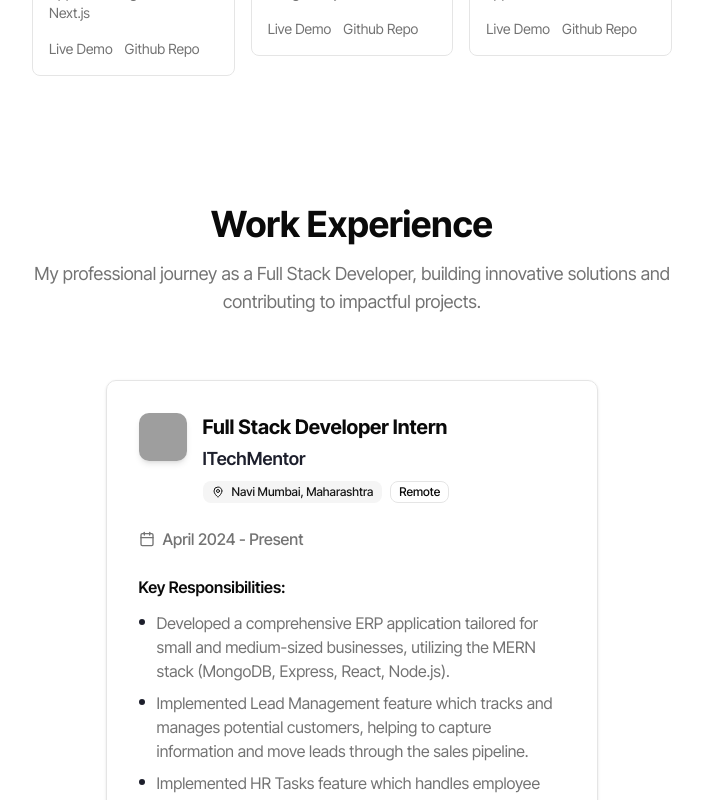
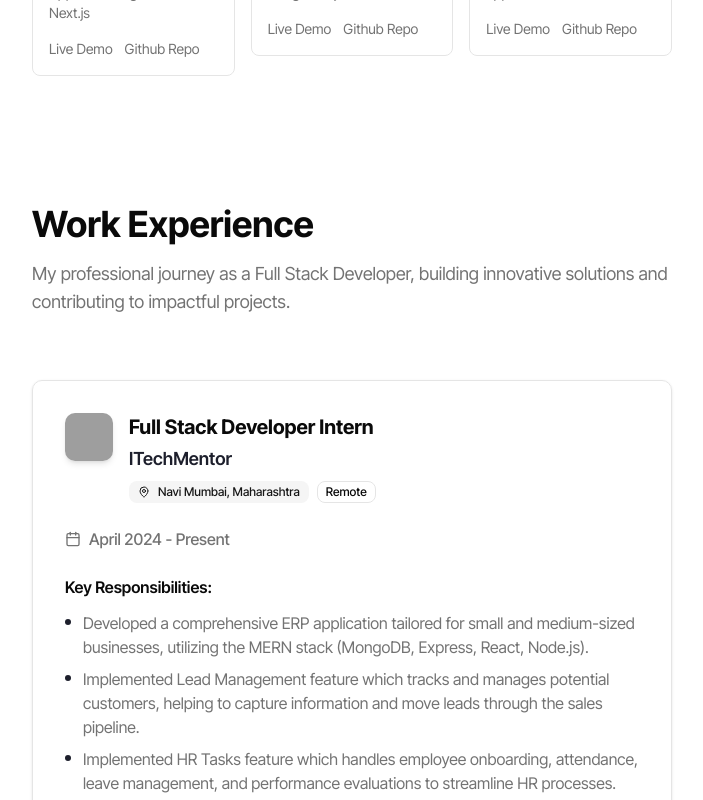
Before and after one commit to slhnx/shaancodes, a Next.js app: page / in a window 1280 px wide. Shown: the part 1220-2020 px from the top of the page, without its empty margins (288-991 px from the left). Built offline with nearby package versions, Linux system fonts and the light colour scheme; grey boxes are pictures that could not be loaded.

Commit message:
made experiences section responsive

```diff
--- a/components/sections/experience.tsx
+++ b/components/sections/experience.tsx
@@ -1,24 +1,37 @@
 import { experiences } from "@/data";
 import { Badge } from "@/components/ui/badge";
 import { MapPin, Calendar } from "lucide-react";
+import { motion } from "motion/react";
 
 const Experiences = () => {
   return (
-    <section className="py-20 px-6 mx-auto">
-      <div className="text-center mb-16">
-        <h2 className="text-4xl font-bold text-foreground mb-4">
+    <section className="my-32 w-[80%] xl:w-[50%] mx-auto">
+      <div className="mb-16">
+        <motion.h1
+          initial={{ opacity: 0, y: -15, filter: "blur(40px)" }}
+          animate={{ opacity: 1, y: 0, filter: "blur(0px)" }}
+          transition={{ delay: 0.4, duration: 0.6, ease: "easeInOut" }}
+          className="text-4xl font-bold text-foreground mb-4"
+        >
           Work Experience
-        </h2>
-        <p className="text-lg text-muted-foreground max-w-2xl mx-auto">
-          My professional journey as a Full Stack Developer, building innovative solutions
-          and contributing to impactful projects.
-        </p>
+        </motion.h1>
+        <motion.p
+          initial={{ opacity: 0, y: -15, filter: "blur(40px)" }}
+          animate={{ opacity: 1, y: 0, filter: "blur(0px)" }}
+          transition={{ delay: 0.4, duration: 0.6, ease: "easeInOut" }}
+          className="text-lg text-muted-foreground max-w-2xl"
+        >
+          My professional journey as a Full Stack Developer, building innovative
+          solutions and contributing to impactful projects.
+        </motion.p>
       </div>
 
-      <div className="space-y-8 w-[40%] mx-auto">
+      <div className="space-y-8 w-full mx-auto">
         {experiences.workExperiences.map((experience, index) => (
-          <div key={index} className="border rounded-lg bg-gradient-to-r from:bg-background to-transparent backdrop-blur-3xl p-8 shadow-sm hover:shadow-md transition-all duration-300">
-            {/* Company Header */}
+          <div
+            key={index}
+            className="border w-full rounded-lg bg-gradient-to-r from:bg-background to-transparent backdrop-blur-3xl p-8 shadow-sm hover:shadow-md transition-all duration-300"
+          >
             <div className="flex items-start gap-4 mb-6">
               <img
                 src={experience.companyLogo}
@@ -37,9 +50,7 @@ const Experiences = () => {
                     <MapPin className="w-3 h-3 mr-1" />
                     {experience.location}
                   </Badge>
-                  <Badge variant="outline">
-                    {experience.type}
-                  </Badge>
+                  <Badge variant="outline">{experience.type}</Badge>
                 </div>
               </div>
             </div>
--- a/components/sections/projects.tsx
+++ b/components/sections/projects.tsx
@@ -9,7 +9,7 @@ const Projects = () => {
   const [hovered, setHovered] = useState<number | null>(null);
 
   return (
-    <section className="my-12 w-[80%] xl:w-[50%] mx-auto">
+    <section className="my-32 w-[80%] xl:w-[50%] mx-auto">
       <div className="mb-16">
         <motion.h1
           initial={{ opacity: 0, y: -15, filter: "blur(40px)" }}
```
